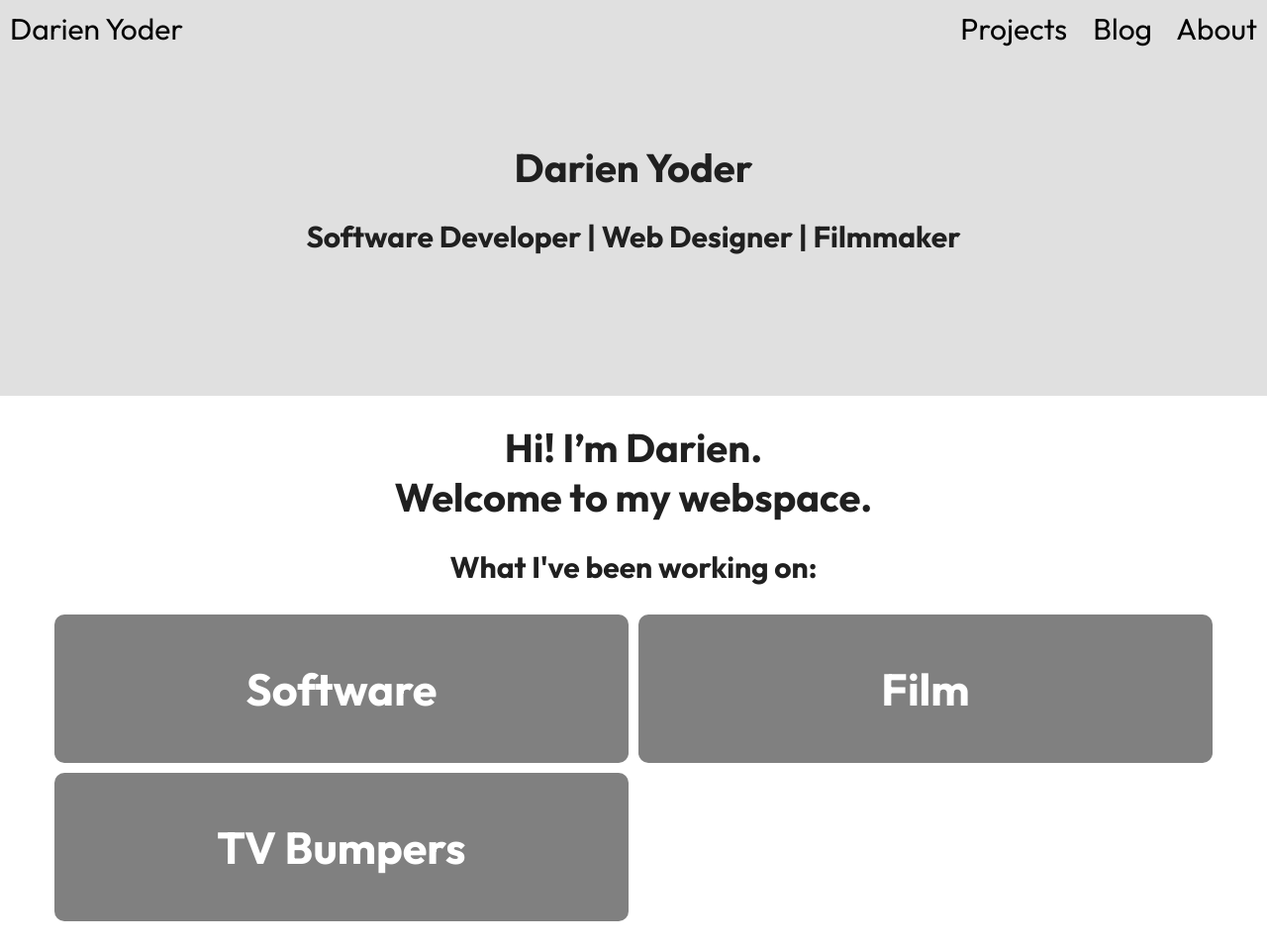
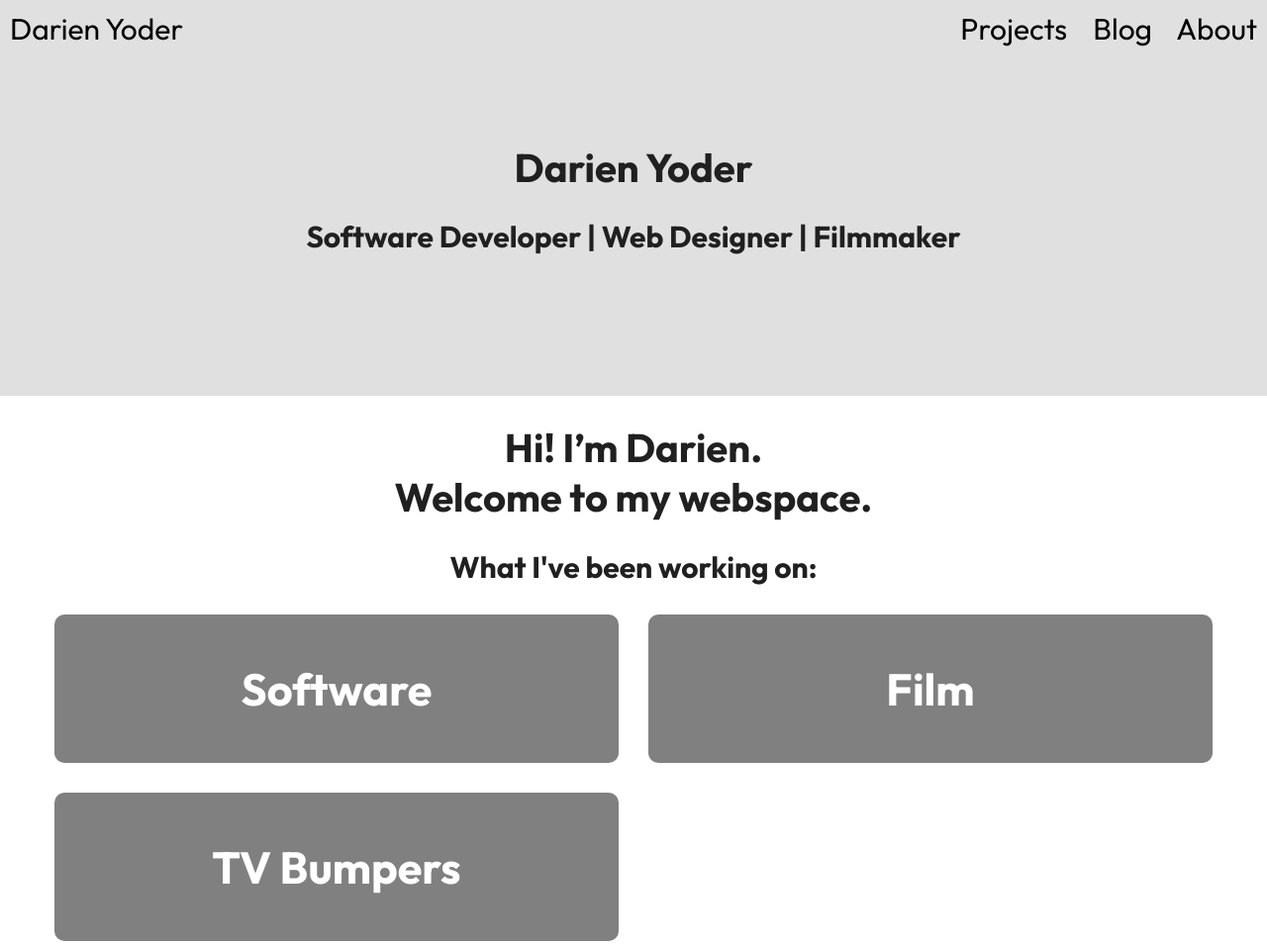
Before and after one commit to darienyoder/darienyoder.github.io, a Jekyll site: the page built from index.md, in a window 1280 px wide. Shown: the whole page at 99% size. Built offline with Jekyll 4.4.1, drawn with Linux system fonts in a browser that asks for light colours.

Commit message:
Video controls

```diff
--- a/_layouts/gallery.html
+++ b/_layouts/gallery.html
@@ -11,7 +11,7 @@
             {% if project.type == page.filter %}
                 <div>
                     <h2>{{ project.name }}</h2>
-                    <video src="{{ project.link }}"></video>
+                    <video controls src="{{ project.link }}"></video>
                 </div>
             {% endif %}
         {% endfor %}
--- a/_sass/main.scss
+++ b/_sass/main.scss
@@ -121,6 +121,7 @@
 	text-align: center;
     display: grid;
     grid-template-columns: 1fr;
+    gap: 20px;
     margin-left: 10px;
     margin-right: 10px;
 }
```
